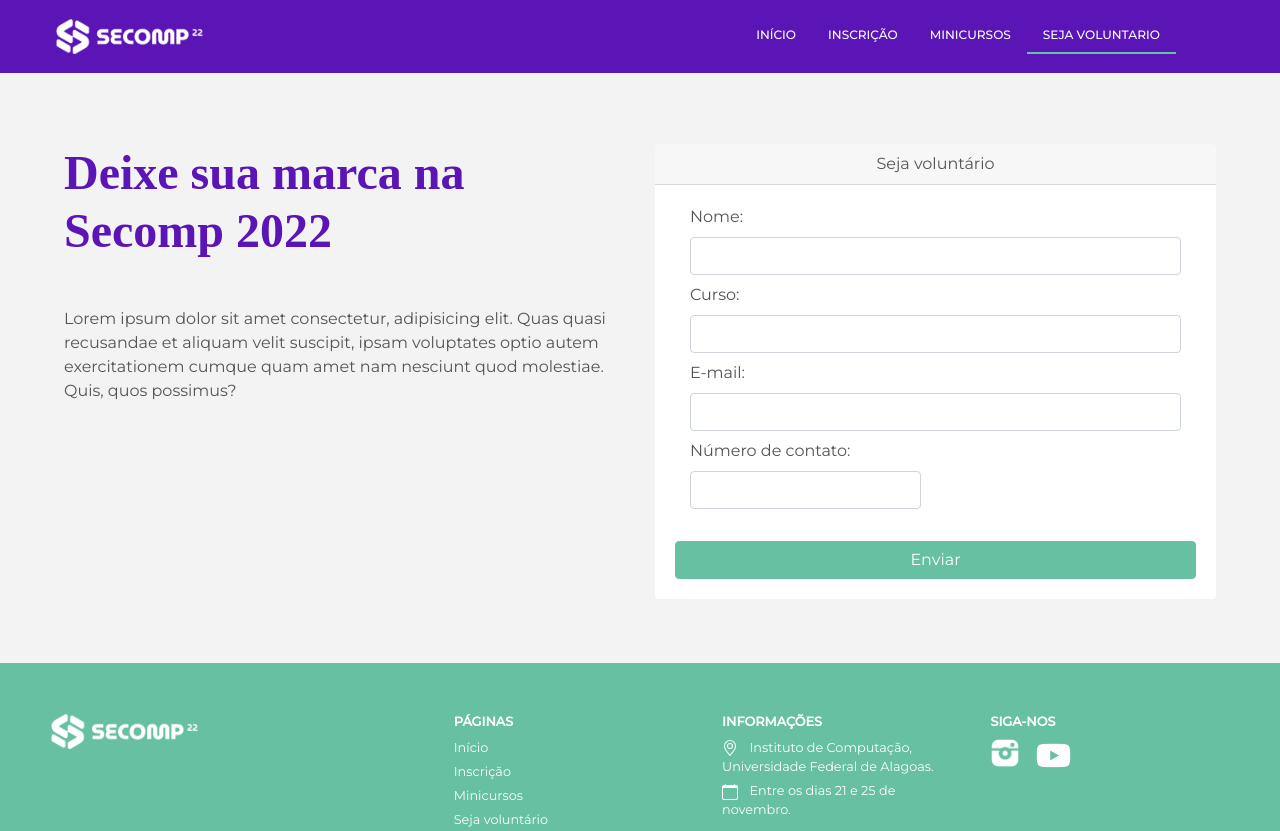
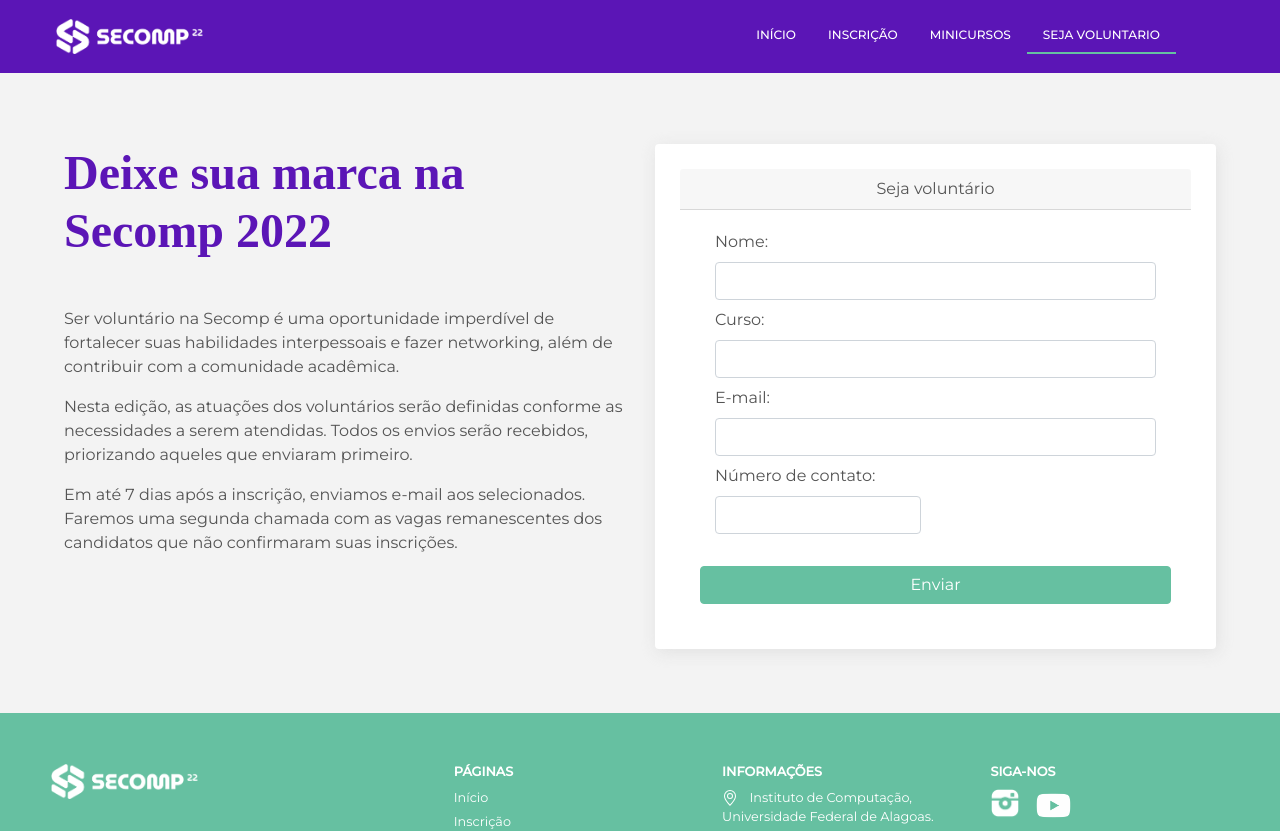
Before and after one commit to GiulianaCDA/Secomp, an Angular app in the folder secomp2022/: page /sejavoluntario in a window 1280 px wide. Shown: the top 831 px of the page. Built offline with nearby package versions, Linux system fonts and the light colour scheme; a web font is replaced by a local one.

Commit message:
adiciona sombra no formulario

```diff
--- a/secomp2022/src/app/pages/voluntarios/voluntarios.component.html
+++ b/secomp2022/src/app/pages/voluntarios/voluntarios.component.html
@@ -4,13 +4,23 @@
   <div class="row">
       <div class="col-md-6">
           <h1 class="card-title text-purple">Deixe sua marca na <br>Secomp 2022</h1>
-          <p>Lorem ipsum dolor sit amet consectetur, adipisicing elit. Quas quasi recusandae
-              et aliquam velit suscipit, ipsam voluptates optio autem exercitationem cumque quam
-              amet nam nesciunt quod molestiae. Quis, quos possimus?</p>
+          <p>Ser voluntário na Secomp é uma oportunidade imperdível de fortalecer suas habilidades
+            interpessoais e fazer networking, além de contribuir com a comunidade acadêmica.
+          </p>
+          <p>
+            Nesta edição, as atuações dos voluntários serão definidas conforme as necessidades a
+            serem atendidas. Todos os envios serão recebidos, priorizando aqueles que enviaram
+            primeiro.
+          </p>
+          <p>
+            Em até 7 dias após a inscrição, enviamos e-mail aos selecionados.
+            Faremos uma segunda chamada com as vagas remanescentes dos candidatos que não
+            confirmaram suas inscrições.
+          </p>
       </div>
 
       <div class="col-md-6">
-        <div class="card">
+        <div class="card form-voluntarios">
           <div class="card-header text-center p-2">
             Seja voluntário
           </div>
--- a/secomp2022/src/app/pages/voluntarios/voluntarios.component.scss
+++ b/secomp2022/src/app/pages/voluntarios/voluntarios.component.scss
@@ -10,4 +10,5 @@
 
 .form-voluntarios{
     padding: 25px;
+    box-shadow: 0.1em 0.2em 1em #d7d7d79e;
 }
```
